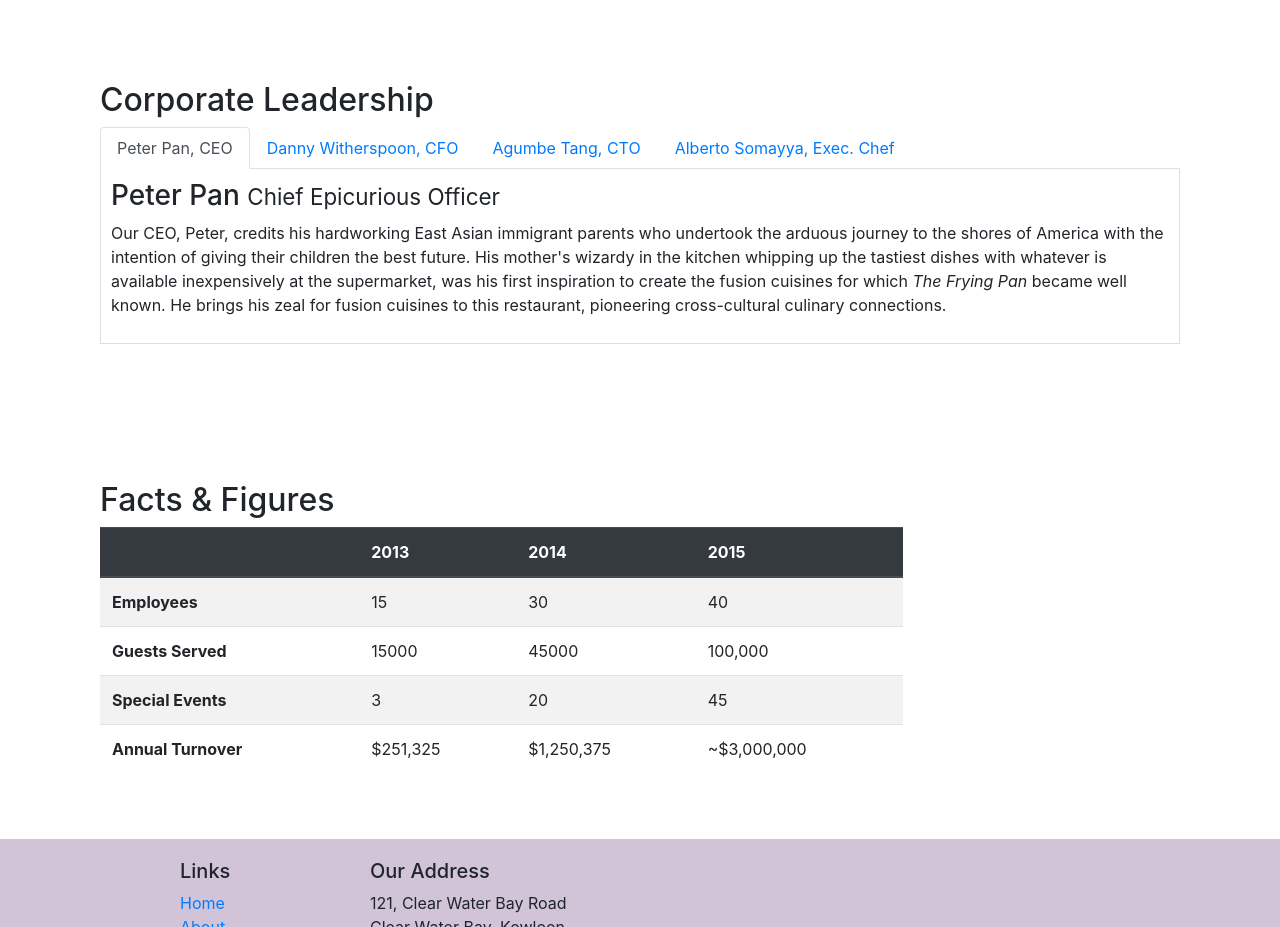
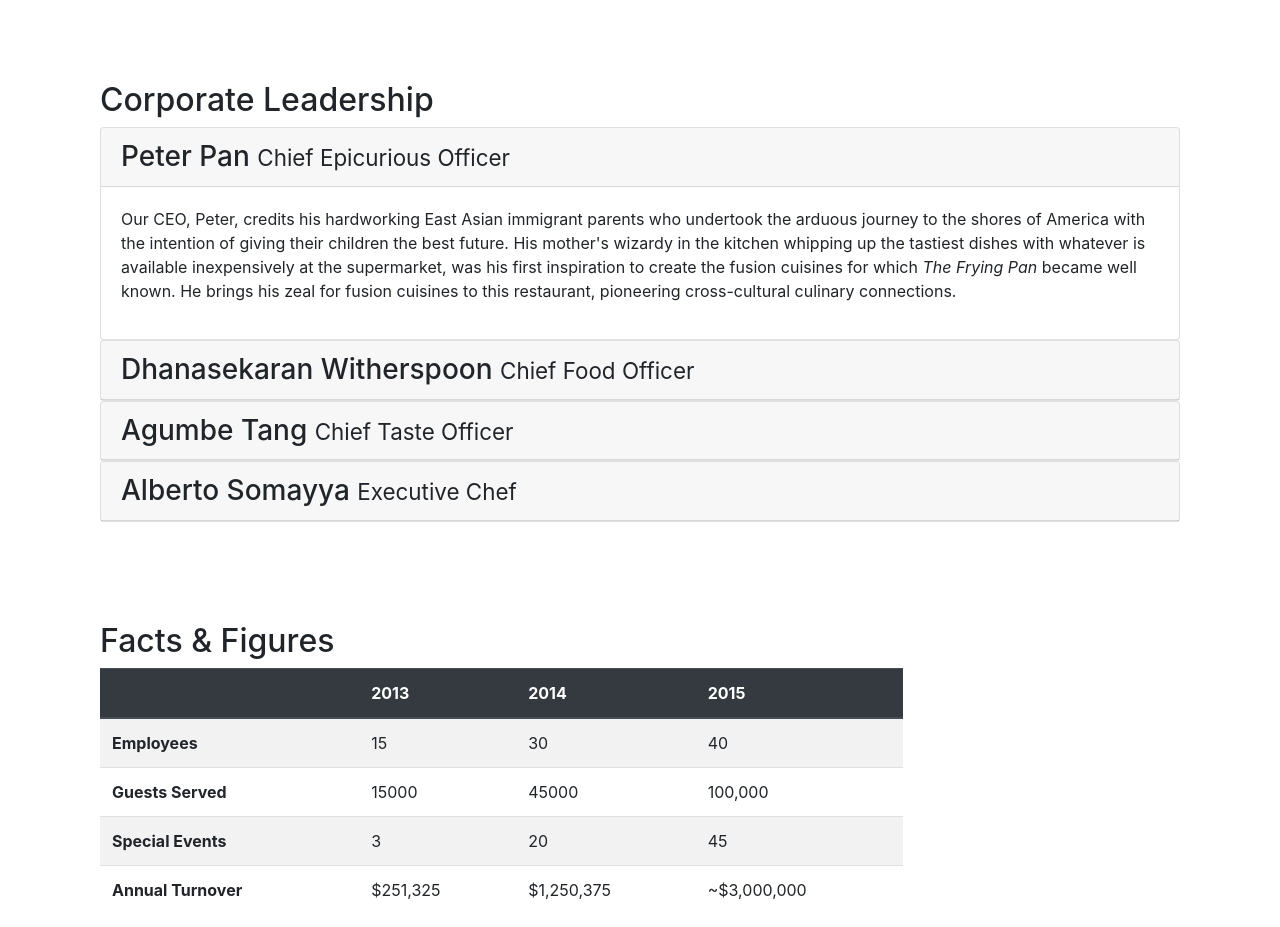
Before and after one commit to bibhu11/Ristorante-Con-Fusion, a website: page aboutus.html in a window 1280 px wide. Shown: the part 940-1867 px from the top of the page. Drawn offline with nearby package versions, Linux system fonts and the light colour scheme.

Commit message:
Accoridan

```diff
--- a/aboutus.html
+++ b/aboutus.html
@@ -101,43 +101,65 @@
         <div class="row row-content">
             <div class="col-12">
                 <h2>Corporate Leadership</h2>
-
-                <ul class="nav nav-tabs">
-                    <li class="nav-item">
-                        <a class="nav-link active" href="#peter" role="tab" data-toggle="tab">Peter Pan, CEO</a>
-                    </li>
-                    <li class="nav-item">
-                        <a class="nav-link" href="#danny" role="tab"
-                          data-toggle="tab">Danny Witherspoon, CFO</a>
-                    </li>
-                    <li class="nav-item">
-                    <a class="nav-link" href="#agumbe"role="tab"
-                        data-toggle="tab">Agumbe Tang, CTO</a>
-                    </li>
-                    <li class="nav-item">
-                    <a class="nav-link" href="#alberto" role="tab"
-                        data-toggle="tab">Alberto Somayya, Exec. Chef</a>
-                    </li>
-                </ul>
-
-                <div class="tab-content">
-                    <div role="tabpanel" class="tab-pane fade show active" id="peter">
-                        <h3>Peter Pan <small>Chief Epicurious Officer</small></h3>
-                        <p class="d-none d-sm-block">Our CEO, Peter, credits his hardworking East Asian immigrant parents who undertook the arduous journey to the shores of America with the intention of giving their children the best future. His mother's wizardy in the kitchen whipping up the tastiest dishes with whatever is available inexpensively at the supermarket, was his first inspiration to create the fusion cuisines for which <em>The Frying Pan</em> became well known. He brings his zeal for fusion cuisines to this restaurant, pioneering cross-cultural culinary connections.</p>
+                <div id="accordion">
+                    <div class="card">
+                        <div class="card-header" role="tab" id="peterhead">
+                        <h3 class="mb-0">
+                            <a data-toggle="collapse" data-target="#peter">
+                            Peter Pan <small>Chief Epicurious Officer</small>
+                            </a>
+                        </h3>
+                        </div>
+                        <div class="collapse show" id="peter" data-parent="#accordion">
+                            <div class="card-body">
+                                <p class="d-none d-sm-block">Our CEO, Peter, credits his hardworking East Asian immigrant parents who undertook the arduous journey to the shores of America with the intention of giving their children the best future. His mother's wizardy in the kitchen whipping up the tastiest dishes with whatever is available inexpensively at the supermarket, was his first inspiration to create the fusion cuisines for which <em>The Frying Pan</em> became well known. He brings his zeal for fusion cuisines to this restaurant, pioneering cross-cultural culinary connections.</p>
+                            </div>
+                        </div>
                     </div>
-                    <div role="tabpanel" class="tab-pane fade" id="danny">
-                        <h3>Dhanasekaran Witherspoon <small>Chief Food Officer</small></h3>
-                        <p class="d-none d-sm-block">Our CFO, Danny, as he is affectionately referred to by his colleagues, comes from a long established family tradition in farming and produce. His experiences growing up on a farm in the Australian outback gave him great appreciation for varieties of food sources. As he puts it in his own words, <em>Everything that runs, wins, and everything that stays, pays!</em></p>
+                    <div class="card">
+                        <div class="card-header" role="tab" id="dannyhead">
+                        <h3 class="mb-0">
+                            <a class="collapsed" data-toggle="collapse" data-target="#danny">
+                            Dhanasekaran Witherspoon <small>Chief Food Officer</small>
+                            </a>
+                        </h3>
+                        </div>
+                        <div class="collapse" id="danny" data-parent="#accordion">
+                            <div class="card-body">
+                                <p class="d-none d-sm-block">Our CFO, Danny, as he is affectionately referred to by his colleagues, comes from a long established family tradition in farming and produce. His experiences growing up on a farm in the Australian outback gave him great appreciation for varieties of food sources. As he puts it in his own words, <em>Everything that runs, wins, and everything that stays, pays!</em></p>
+                            </div>
+                        </div>
                     </div>
-                    <div role="tabpanel" class="tab-pane fade" id="agumbe">
-                        <h3>Agumbe Tang <small>Chief Taste Officer</small></h3>
-                        <p class="d-none d-sm-block">Blessed with the most discerning gustatory sense, Agumbe, our CTO, personally ensures that every dish that we serve meets his exacting tastes. Our chefs dread the tongue lashing that ensues if their dish does not meet his exacting standards. He lives by his motto, <em>You click only if you survive my lick.</em></p>
+                    <div class="card">
+                        <div class="card-header" role="tab" id="agumbehead">
+                        <h3 class="mb-0">
+                            <a class="collapsed" data-toggle="collapse" data-target="#agumbe">
+                            Agumbe Tang <small>Chief Taste Officer</small>
+                            </a>
+                        </h3>
+                        </div>
+                        <div class="collapse" id="agumbe" data-parent="#accordion">
+                            <div class="card-body">
+                                <p class="d-none d-sm-block">Blessed with the most discerning gustatory sense, Agumbe, our CTO, personally ensures that every dish that we serve meets his exacting tastes. Our chefs dread the tongue lashing that ensues if their dish does not meet his exacting standards. He lives by his motto, <em>You click only if you survive my lick.</em></p>
+                            </div>
+                        </div>
                     </div>
-                    <div role="tabpanel" class="tab-pane fade" id="alberto">
-                        <h3>Alberto Somayya <small>Executive Chef</small></h3>
-                        <p class="d-none d-sm-block">Award winning three-star Michelin chef with wide International experience having worked closely with whos-who in the culinary world, he specializes in creating mouthwatering Indo-Italian fusion experiences. He says, <em>Put together the cuisines from the two craziest cultures, and you get a winning hit! Amma Mia!</em></p>
+                    <div class="card">
+                        <div class="card-header" role="tab" id="albertohead">
+                        <h3 class="mb-0">
+                            <a class="collapsed" data-toggle="collapse" data-target="#alberto">
+                            Alberto Somayya <small>Executive Chef</small>
+                            </a>
+                        </h3>
+                        </div>
+                        <div class="collapse" id="alberto" data-parent="#accordion">
+                            <div class="card-body">
+                                <p class="d-none d-sm-block">Award winning three-star Michelin chef with wide International experience having worked closely with whos-who in the culinary world, he specializes in creating mouthwatering Indo-Italian fusion experiences. He says, <em>Put together the cuisines from the two craziest cultures, and you get a winning hit! Amma Mia!</em></p>
+                            </div>
+                        </div>
                     </div>
                 </div>
+
             </div>
        </div>
        <div class="row row-content">
```
